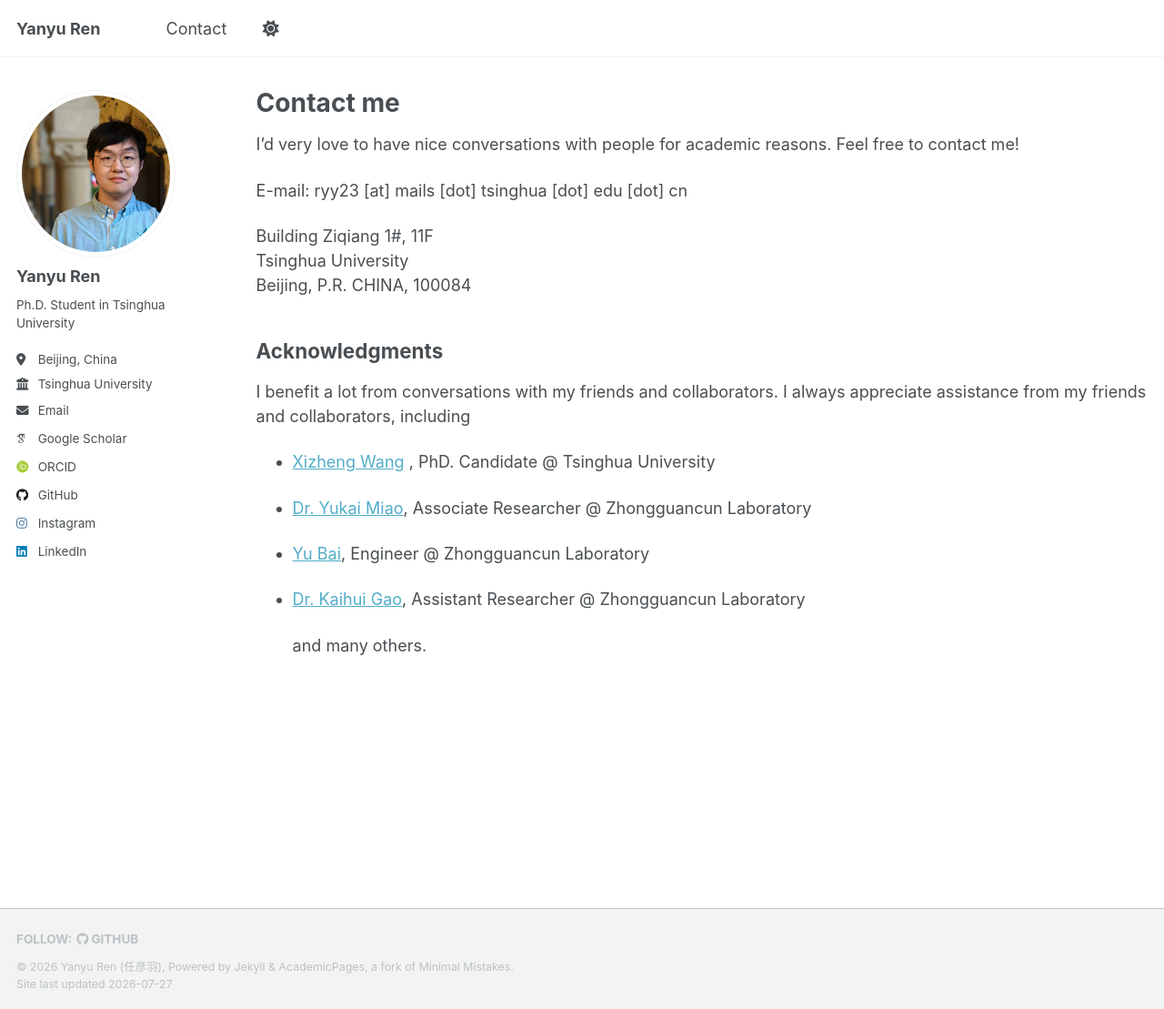
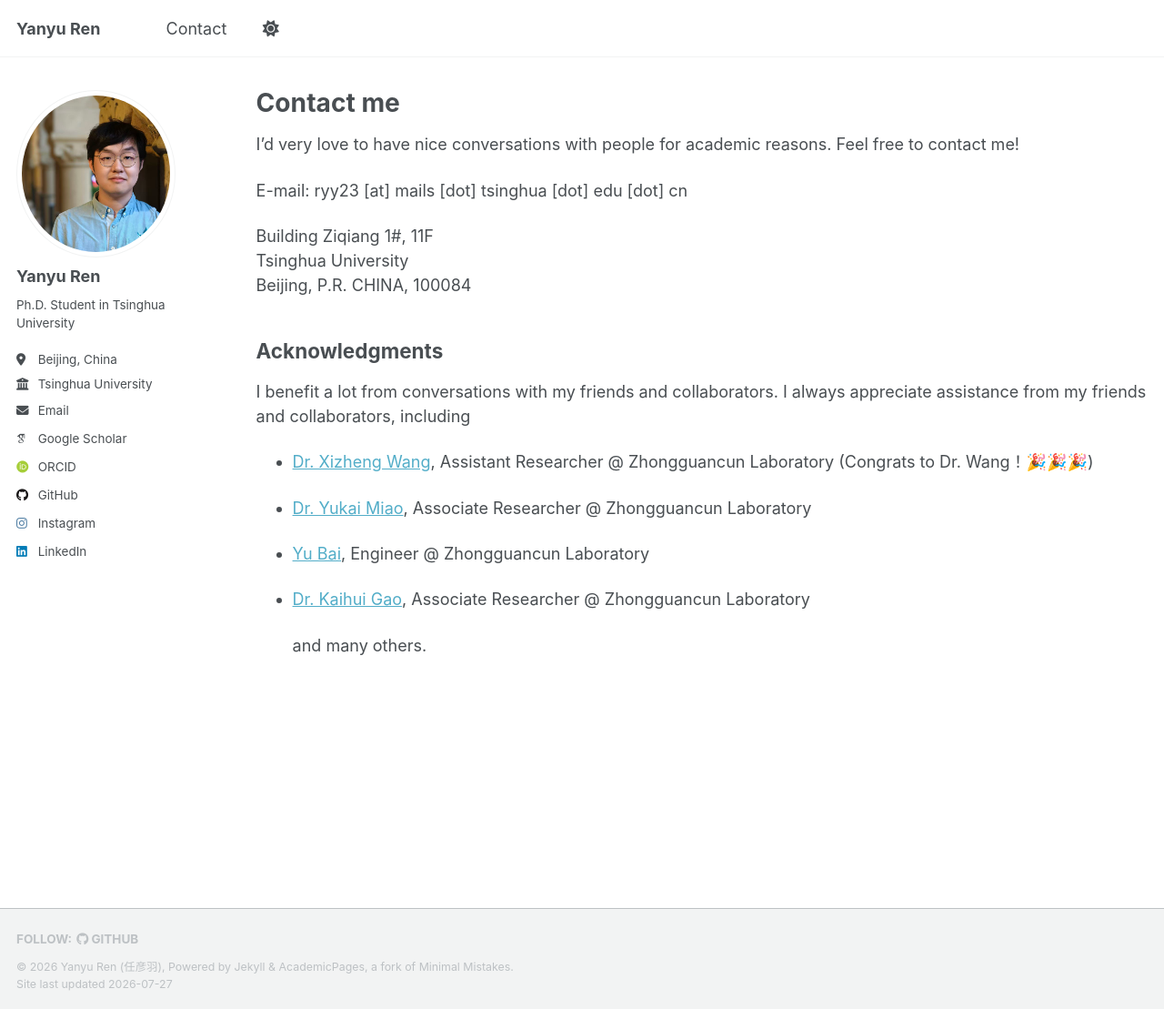
Before and after one commit to robinren03/robinren03.github.io, a Jekyll site: the page built from _pages/contact.md, in a window 1280 px wide and 1109 px high. Shown: the whole window at 91% size. Built offline with Jekyll 4.4.1, drawn with Linux system fonts in a browser that asks for light colours; some web fonts are replaced; a script that is not in the unit is left out.

Commit message:
Update collaborator titles and links in contact page

```diff
--- a/_pages/contact.md
+++ b/_pages/contact.md
@@ -26,12 +26,12 @@ Acknowledgments
 
 I benefit a lot from conversations with my friends and collaborators. I always appreciate assistance from my friends and collaborators, including
 
-- [Xizheng Wang](https://wxzisk.github.io) , PhD. Candidate @ Tsinghua University
+- [Dr. Xizheng Wang](https://wxzisk.github.io), Assistant Researcher @ Zhongguancun Laboratory (Congrats to Dr. Wang！🎉🎉🎉)
 
 - [Dr. Yukai Miao](https://tjumyk.github.io/about), Associate Researcher @ Zhongguancun Laboratory
 
 - [Yu Bai](https://openreview.net/profile?id=~Yu_Bai5), Engineer @ Zhongguancun Laboratory
 
-- [Dr. Kaihui Gao](https://gaokaihui.com), Assistant Researcher @ Zhongguancun Laboratory
+- [Dr. Kaihui Gao](https://gaokaihui.com), Associate Researcher @ Zhongguancun Laboratory
 
   and many others.
```
